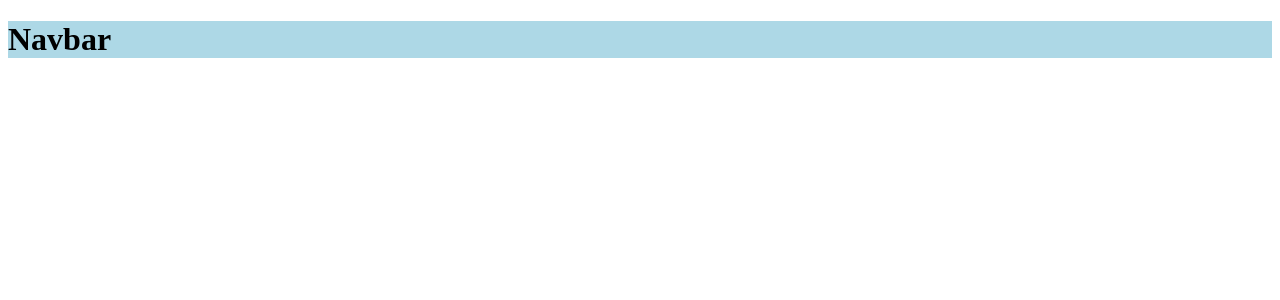
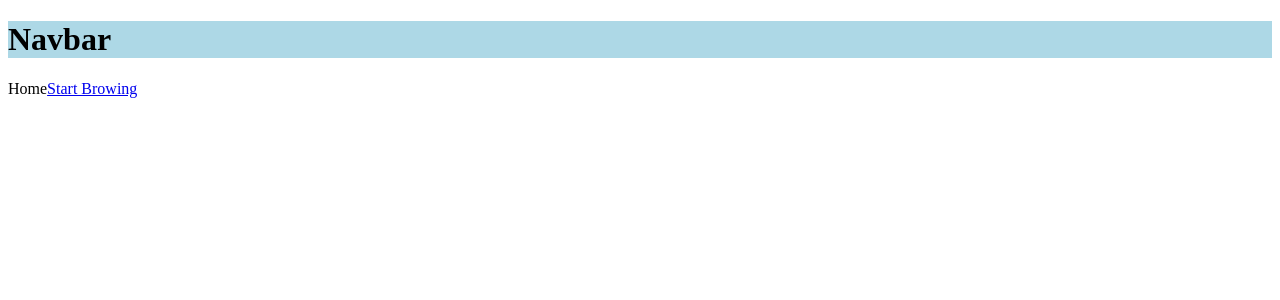
Before and after one commit to Harshil0309/fake-blogs-website, a React (Vite) app: page / in a window 1280 px wide. Before the commit this address had no page. Shown: the top 300 px of the page. Built offline with nearby package versions, Linux system fonts and the light colour scheme.

Commit message:
catch all route

```diff
--- /dev/null
+++ b/src/Home.jsx
@@ -0,0 +1,12 @@
+import React from "react";
+import { Link } from "react-router-dom";
+function Home() {
+  return (
+    <div>
+      Home
+      <Link to="/posts/1">Start Browing</Link>
+    </div>
+  );
+}
+
+export default Home;
--- /dev/null
+++ b/src/NotFound.jsx
@@ -0,0 +1,9 @@
+import React from 'react'
+
+function NotFound() {
+  return (
+    <div>NotFound</div>
+  )
+}
+
+export default NotFound
--- a/src/PostPage.jsx
+++ b/src/PostPage.jsx
@@ -59,12 +59,16 @@ function PostPage() {
       })}
       <div>
         <div>
-          <Link to={pageNumber == 1 ? "/1" : `/${Number(pageNumber) - 1}`}>
+          <Link
+            to={
+              pageNumber == 1 ? "/posts/1" : `/posts/${Number(pageNumber) - 1}`
+            }
+          >
             Prev
           </Link>
         </div>
         <div>
-          <Link to={`/${Number(pageNumber) + 1}`}>Next</Link>
+          <Link to={`/posts/${Number(pageNumber) + 1}`}>Next</Link>
         </div>
       </div>
     </div>
--- a/src/main.jsx
+++ b/src/main.jsx
@@ -6,15 +6,18 @@ import UserPage from "./UserPage";
 import PostDetails from "./PostDetails";
 import Navbar from "./Navbar";
 import AllUsers from "./AllUsers";
-
+import Home from "./Home";
+import NotFound from "./NotFound";
 ReactDOM.createRoot(document.getElementById("root")).render(
   <BrowserRouter>
     <Navbar />
     <Routes>
-      <Route path="/:pageNumber" element={<PostPage />} />
+      <Route path="/" element={<Home />} />
+      <Route path="/posts/:pageNumber" element={<PostPage />} />
       <Route path="/user/:UserId" element={<UserPage />} />
       <Route path="/post/:postId" element={<PostDetails />} />
       <Route path="/users/All" element={<AllUsers />} />
+      <Route path="*" element={<NotFound />} />
     </Routes>
   </BrowserRouter>
 );
```
